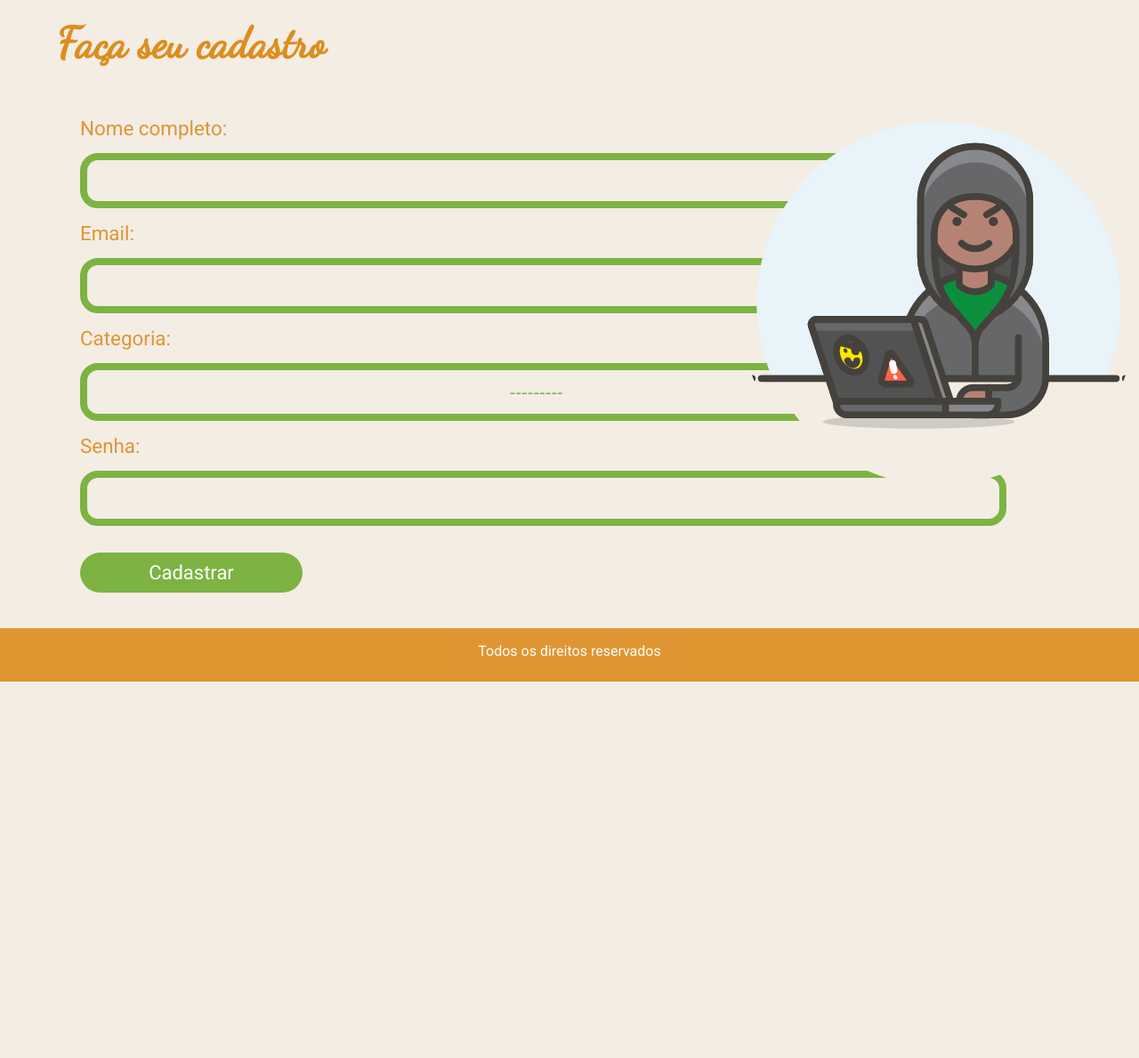
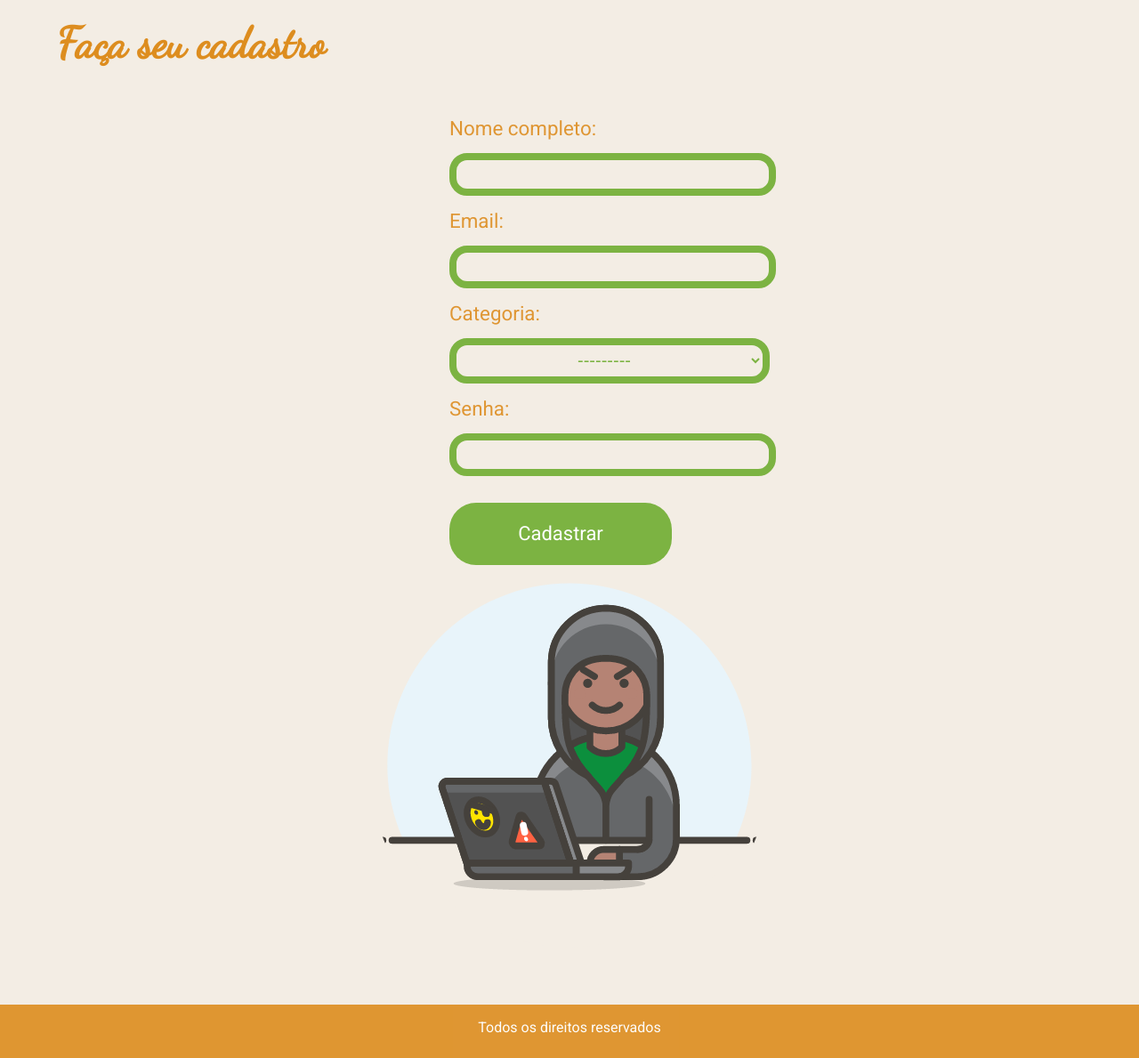
Before and after one commit to AhmadForhat/AgrOportuno, a Django app: page /cadastro/ in a window 1280 px wide. Shown: the part 70-1259 px from the top of the page at 89% size. Before the commit the page ends 836 px from the top, so only its background shows below. Run offline with Django 3.2, Linux system fonts and the light colour scheme.

Commit message:
Responsividade da página cadastro

```diff
--- a/Agrodoce/static/style.css
+++ b/Agrodoce/static/style.css
@@ -268,13 +268,13 @@ form {
 }
 
 form input {
-    width: 400%;
+    width: 1000px;
     font-size: 18px;
     color: #7CB342;
     border-radius: 20px;
     border: 8px solid #7CB342;
     background-color: #F3EDE4;
-    padding: 5%;
+    padding: 1.5%;
     outline: none;
 }
 
@@ -286,21 +286,21 @@ form label{
 }
 
 form select {
-    width: 415%;
+    width: 1050px;
     border-radius: 20px;
     border: 8px solid #7CB342;
     font-size: 20px;
     color: #7CB342;
     background-color: #F3EDE4;
     text-align: center;
-    padding: 5%;
+    padding: 1.5%;
     outline: none;
 }
 
 form button{
     margin-top: 30px;
-    margin-left: ;
     width: 250px;
+    height: 70px;
 }
 
 .mensagem-final{
@@ -479,12 +479,56 @@ form button{
     .container-ideias h3{
         max-width: 400px;
     }
+    .escrevendomensagem input{
+        margin-left: 0;
+    }
+
+    .mapa iframe{
+        width: 500px;
+    }
+  }
+
+@media only screen and (max-width: 1600px) {
+
+.container-cadastro{
+    display: flex;
+    flex-direction: column;
+    justify-content: center;
+    text-align: center;
+    align-items: center;
+}}
+
+  @media only screen and (max-width: 1400px) {
+      .escrevendomensagem{
+          display: flex;
+          flex-direction: column;
+          margin-left: 20%;
+    }
+      form select {
+        width: 360px;
+    }
+
+        form input{
+        width: 340px;
+    }
+      .escrevendomensagem input{
+        width: 50%;
+    }
+    .mapa{
+        display: flex;
+        flex-direction: column;
+        align-content: center;
+        text-align: center;
+    }
   }
 
   @media only screen and (max-width: 1200px) {
     .time{
         display: flex;
         flex-direction: column;
+    }
+    .h2-cadastro{
+        margin-top:120px
     }
     h2{
         margin-top:100px;
@@ -498,6 +542,7 @@ form button{
         display:flex;
         flex-direction: column;
         justify-content: center;
+        text-align: center;
         margin-left: 20%;
     }
   }
```
Also changed, not shown: db.sqlite3.
